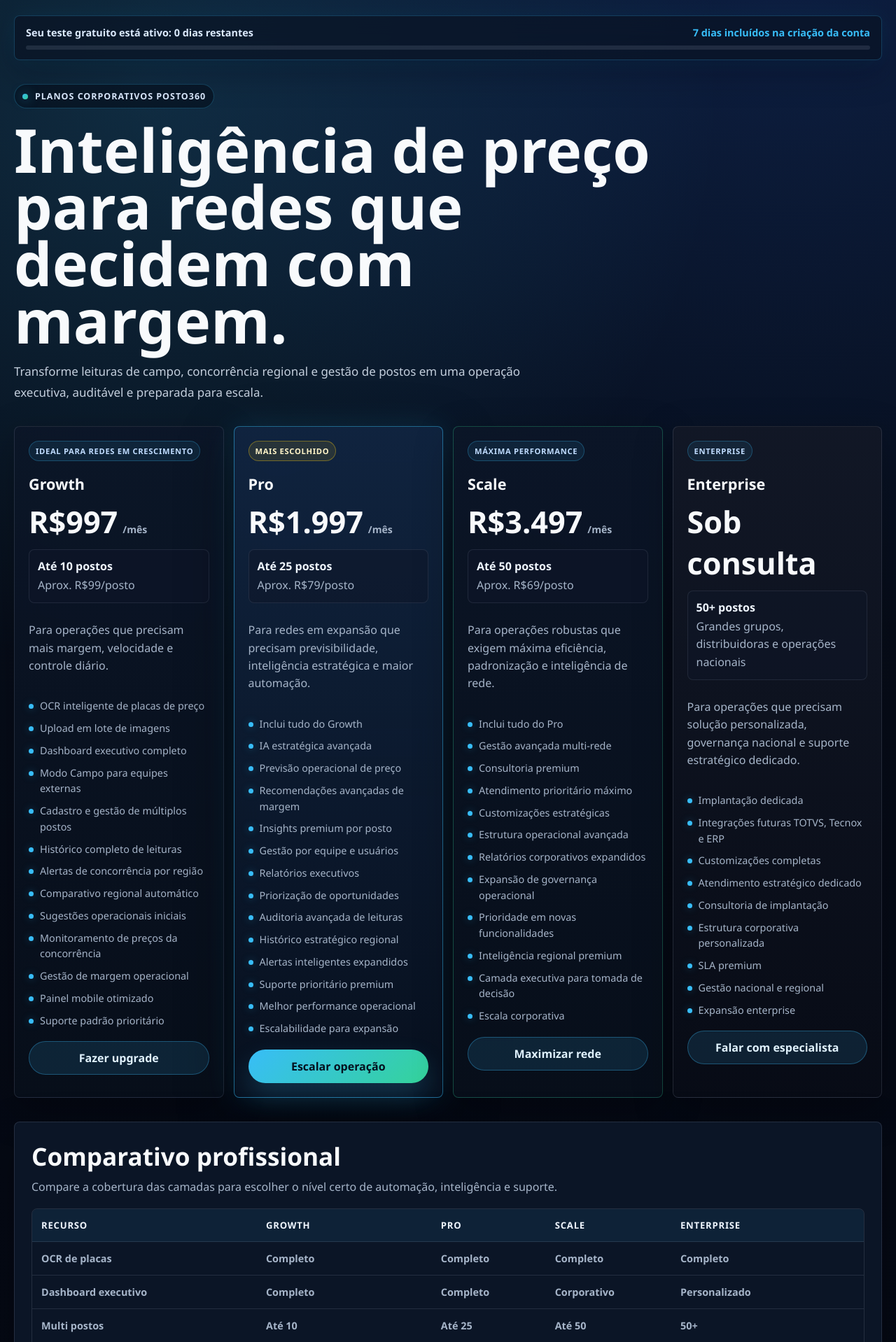
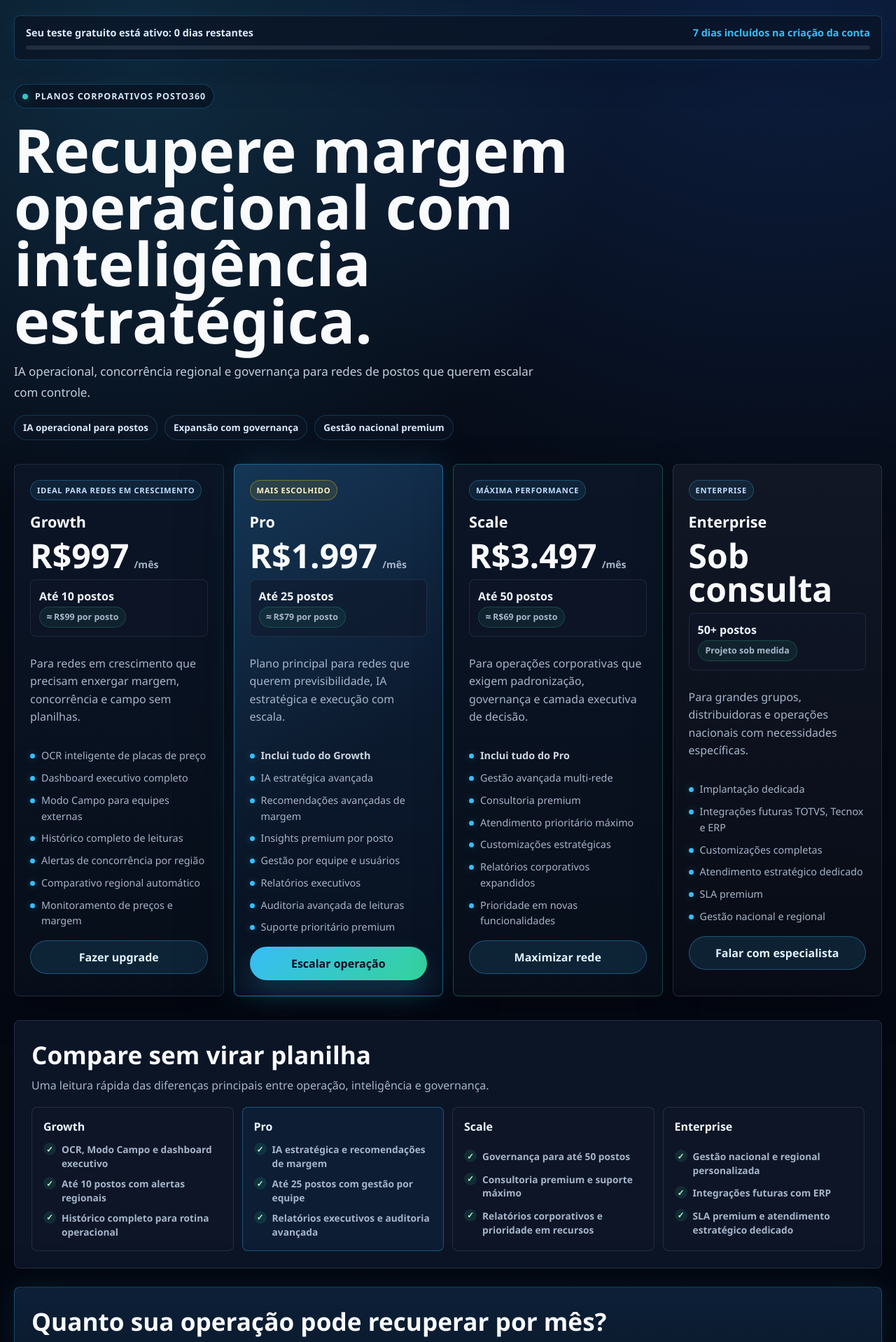
Before and after one commit to eduardoassisbretas-hash/posto360-mvp, a FastAPI app: template app/templates/planos.html in a window 1280 px wide. Shown: the part 70-1988 px from the top of the page at 70% size. Run offline with FastAPI, Linux system fonts and the light colour scheme; the template is opened without the code that fills it, so the values that code supplies are empty; some libraries are stand-ins or nearby versions.

Commit message:
Atualização e melhorias no Posto360

```diff
--- a/app/templates/planos.html
+++ b/app/templates/planos.html
@@ -183,6 +183,25 @@
             line-height: 1.75;
         }
 
+        .hero-metrics {
+            display: flex;
+            flex-wrap: wrap;
+            gap: 10px;
+        }
+
+        .hero-metrics span {
+            display: inline-flex;
+            align-items: center;
+            min-height: 36px;
+            padding: 0 12px;
+            border: 1px solid rgba(56, 189, 248, 0.2);
+            border-radius: 999px;
+            background: rgba(15, 23, 42, 0.52);
+            color: #dbeafe;
+            font-size: 0.84rem;
+            font-weight: 850;
+        }
+
         .plans {
             display: grid;
             grid-template-columns: repeat(4, minmax(0, 1fr));
@@ -194,9 +213,9 @@
             position: relative;
             display: grid;
             align-content: start;
-            gap: 18px;
+            gap: 16px;
             min-height: 100%;
-            padding: 20px;
+            padding: 22px;
             border: 1px solid var(--line);
             border-radius: var(--radius);
             background: linear-gradient(180deg, rgba(12, 22, 40, 0.9), rgba(8, 15, 27, 0.88));
@@ -215,6 +234,19 @@
             border-color: rgba(56, 189, 248, 0.5);
             background: linear-gradient(180deg, rgba(16, 36, 64, 0.98), rgba(8, 17, 31, 0.94));
             box-shadow: var(--shadow), 0 0 46px rgba(56, 189, 248, 0.16);
+        }
+
+        .plan-card.featured::before {
+            content: "";
+            position: absolute;
+            inset: 0;
+            border-radius: inherit;
+            background: linear-gradient(135deg, rgba(56, 189, 248, 0.12), transparent 58%);
+            pointer-events: none;
+        }
+
+        .plan-card > * {
+            position: relative;
         }
 
         .plan-card.scale {
@@ -263,7 +295,8 @@
         }
 
         .price strong {
-            font-size: clamp(2rem, 4vw, 2.7rem);
+            font-size: clamp(2.2rem, 4vw, 3rem);
+            line-height: 1;
         }
 
         .price span {
@@ -278,6 +311,20 @@
             border: 1px solid rgba(148, 163, 184, 0.14);
             border-radius: var(--radius);
             background: rgba(15, 23, 42, 0.54);
+        }
+
+        .unit-price {
+            display: inline-flex;
+            width: fit-content;
+            align-items: center;
+            min-height: 30px;
+            padding: 0 10px;
+            border: 1px solid rgba(52, 211, 153, 0.22);
+            border-radius: 999px;
+            background: rgba(52, 211, 153, 0.08);
+            color: #bbf7d0;
+            font-size: 0.78rem;
+            font-weight: 950;
         }
 
         .coverage strong {
@@ -317,6 +364,11 @@
             border-radius: 999px;
             background: var(--cyan);
             box-shadow: 0 0 12px rgba(56, 189, 248, 0.34);
+        }
+
+        .feature-list .muted-feature {
+            color: #cbd5e1;
+            font-weight: 900;
         }
 
         .cta {
@@ -370,46 +422,107 @@
             margin: 0;
         }
 
-        .comparison-wrap {
-            overflow-x: auto;
+        .compare-grid {
+            display: grid;
+            grid-template-columns: repeat(4, minmax(0, 1fr));
+            gap: 12px;
+        }
+
+        .compare-card {
+            display: grid;
+            gap: 12px;
+            padding: 16px;
             border: 1px solid var(--line);
             border-radius: var(--radius);
+            background: rgba(15, 23, 42, 0.54);
         }
 
-        .comparison-table {
-            width: 100%;
-            min-width: 860px;
-            border-collapse: collapse;
+        .compare-card.featured-compare {
+            border-color: rgba(56, 189, 248, 0.36);
+            background: rgba(14, 34, 60, 0.68);
         }
 
-        .comparison-table th,
-        .comparison-table td {
-            padding: 14px 13px;
-            border-bottom: 1px solid var(--line);
-            color: var(--muted);
-            text-align: left;
-            font-size: 0.9rem;
-            font-weight: 800;
+        .compare-card h3 {
+            margin: 0;
+            color: #eff6ff;
+            font-size: 1rem;
         }
 
-        .comparison-table th {
-            color: #eff6ff;
-            background: rgba(56, 189, 248, 0.08);
-            font-size: 0.82rem;
-            text-transform: uppercase;
-            letter-spacing: 0.06em;
+        .compare-list {
+            display: grid;
+            gap: 9px;
+            margin: 0;
+            padding: 0;
+            list-style: none;
         }
 
-        .comparison-table tr:last-child td {
-            border-bottom: 0;
+        .compare-list li {
+            display: flex;
+            gap: 8px;
+            color: var(--muted);
+            font-size: 0.86rem;
+            font-weight: 800;
+            line-height: 1.45;
         }
 
-        .yes {
+        .compare-list li::before {
+            content: "✓";
+            display: inline-flex;
+            align-items: center;
+            justify-content: center;
+            width: 18px;
+            height: 18px;
+            flex: 0 0 auto;
+            border-radius: 999px;
+            background: rgba(52, 211, 153, 0.12);
             color: #bbf7d0;
+            font-size: 0.74rem;
+            font-weight: 950;
         }
 
-        .limited {
-            color: #fde68a;
+        .mobile-compare {
+            display: none;
+        }
+
+        .mobile-compare details {
+            border: 1px solid var(--line);
+            border-radius: var(--radius);
+            background: rgba(15, 23, 42, 0.54);
+            overflow: hidden;
+        }
+
+        .mobile-compare details + details {
+            margin-top: 10px;
+        }
+
+        .mobile-compare summary {
+            display: flex;
+            align-items: center;
+            justify-content: space-between;
+            min-height: 56px;
+            padding: 0 14px;
+            color: #eff6ff;
+            cursor: pointer;
+            font-weight: 950;
+            list-style: none;
+        }
+
+        .mobile-compare summary::-webkit-details-marker {
+            display: none;
+        }
+
+        .mobile-compare summary::after {
+            content: "+";
+            color: var(--cyan);
+            font-size: 1.2rem;
+        }
+
+        .mobile-compare details[open] summary::after {
+            content: "-";
+        }
+
+        .mobile-compare .compare-list {
+            padding: 0 14px 14px;
         }
 
         .roi-grid {
@@ -535,10 +683,15 @@
 
         <section class="hero" aria-labelledby="plans-title">
             <div class="eyebrow">Planos corporativos Posto360</div>
-            <h1 id="plans-title">Inteligência de preço para redes que decidem com margem.</h1>
+            <h1 id="plans-title">Recupere margem operacional com inteligência estratégica.</h1>
             <p class="hero-copy">
-                Transforme leituras de campo, concorrência regional e gestão de postos em uma operação executiva, auditável e preparada para escala.
+                IA operacional, concorrência regional e governança para redes de postos que querem escalar com controle.
             </p>
+            <div class="hero-metrics" aria-label="Benefícios principais">
+                <span>IA operacional para postos</span>
+                <span>Expansão com governança</span>
+                <span>Gestão nacional premium</span>
+            </div>
         </section>
 
         <section class="plans" aria-label="Planos corporativos">
@@ -549,24 +702,18 @@
                     <div class="price"><strong>R$997</strong><span>/mês</span></div>
                     <div class="coverage">
                         <strong>Até 10 postos</strong>
-                        <span>Aprox. R$99/posto</span>
+                        <span class="unit-price">≈ R$99 por posto</span>
                     </div>
-                    <p class="plan-copy">Para operações que precisam mais margem, velocidade e controle diário.</p>
+                    <p class="plan-copy">Para redes em crescimento que precisam enxergar margem, concorrência e campo sem planilhas.</p>
                 </div>
                 <ul class="feature-list">
                     <li>OCR inteligente de placas de preço</li>
-                    <li>Upload em lote de imagens</li>
                     <li>Dashboard executivo completo</li>
                     <li>Modo Campo para equipes externas</li>
-                    <li>Cadastro e gestão de múltiplos postos</li>
                     <li>Histórico completo de leituras</li>
                     <li>Alertas de concorrência por região</li>
                     <li>Comparativo regional automático</li>
-                    <li>Sugestões operacionais iniciais</li>
-                    <li>Monitoramento de preços da concorrência</li>
-                    <li>Gestão de margem operacional</li>
-                    <li>Painel mobile otimizado</li>
-                    <li>Suporte padrão prioritário</li>
+                    <li>Monitoramento de preços e margem</li>
                 </ul>
                 <a class="cta" href="/configuracoes?upgrade=growth">Fazer upgrade</a>
             </article>
@@ -578,25 +725,19 @@
                     <div class="price"><strong>R$1.997</strong><span>/mês</span></div>
                     <div class="coverage">
                         <strong>Até 25 postos</strong>
-                        <span>Aprox. R$79/posto</span>
+                        <span class="unit-price">≈ R$79 por posto</span>
                     </div>
-                    <p class="plan-copy">Para redes em expansão que precisam previsibilidade, inteligência estratégica e maior automação.</p>
+                    <p class="plan-copy">Plano principal para redes que querem previsibilidade, IA estratégica e execução com escala.</p>
                 </div>
                 <ul class="feature-list">
-                    <li>Inclui tudo do Growth</li>
+                    <li class="muted-feature">Inclui tudo do Growth</li>
                     <li>IA estratégica avançada</li>
-                    <li>Previsão operacional de preço</li>
                     <li>Recomendações avançadas de margem</li>
                     <li>Insights premium por posto</li>
                     <li>Gestão por equipe e usuários</li>
                     <li>Relatórios executivos</li>
-                    <li>Priorização de oportunidades</li>
                     <li>Auditoria avançada de leituras</li>
-                    <li>Histórico estratégico regional</li>
-                    <li>Alertas inteligentes expandidos</li>
                     <li>Suporte prioritário premium</li>
-                    <li>Melhor performance operacional</li>
-                    <li>Escalabilidade para expansão</li>
                 </ul>
                 <a class="cta primary" href="/configuracoes?upgrade=pro">Escalar operação</a>
             </article>
@@ -608,23 +749,18 @@
                     <div class="price"><strong>R$3.497</strong><span>/mês</span></div>
                     <div class="coverage">
                         <strong>Até 50 postos</strong>
-                        <span>Aprox. R$69/posto</span>
+                        <span class="unit-price">≈ R$69 por posto</span>
                     </div>
-                    <p class="plan-copy">Para operações robustas que exigem máxima eficiência, padronização e inteligência de rede.</p>
+                    <p class="plan-copy">Para operações corporativas que exigem padronização, governança e camada executiva de decisão.</p>
                 </div>
                 <ul class="feature-list">
-                    <li>Inclui tudo do Pro</li>
+                    <li class="muted-feature">Inclui tudo do Pro</li>
                     <li>Gestão avançada multi-rede</li>
                     <li>Consultoria premium</li>
                     <li>Atendimento prioritário máximo</li>
                     <li>Customizações estratégicas</li>
-                    <li>Estrutura operacional avançada</li>
                     <li>Relatórios corporativos expandidos</li>
-                    <li>Expansão de governança operacional</li>
                     <li>Prioridade em novas funcionalidades</li>
-                    <li>Inteligência regional premium</li>
-                    <li>Camada executiva para tomada de decisão</li>
-                    <li>Escala corporativa</li>
                 </ul>
                 <a class="cta" href="mailto:comercial@posto360app.com.br?subject=Posto360%20Scale">Maximizar rede</a>
             </article>
@@ -636,20 +772,17 @@
                     <div class="price"><strong>Sob consulta</strong></div>
                     <div class="coverage">
                         <strong>50+ postos</strong>
-                        <span>Grandes grupos, distribuidoras e operações nacionais</span>
+                        <span class="unit-price">Projeto sob medida</span>
                     </div>
-                    <p class="plan-copy">Para operações que precisam solução personalizada, governança nacional e suporte estratégico dedicado.</p>
+                    <p class="plan-copy">Para grandes grupos, distribuidoras e operações nacionais com necessidades específicas.</p>
                 </div>
                 <ul class="feature-list">
                     <li>Implantação dedicada</li>
                     <li>Integrações futuras TOTVS, Tecnox e ERP</li>
                     <li>Customizações completas</li>
                     <li>Atendimento estratégico dedicado</li>
-                    <li>Consultoria de implantação</li>
-                    <li>Estrutura corporativa personalizada</li>
                     <li>SLA premium</li>
                     <li>Gestão nacional e regional</li>
-                    <li>Expansão enterprise</li>
                 </ul>
                 <a class="cta" href="mailto:comercial@posto360app.com.br?subject=Posto360%20Enterprise">Falar com especialista</a>
             </article>
@@ -657,45 +790,83 @@
 
         <section class="section-panel" aria-label="Comparativo de planos">
             <div class="section-heading">
-                <h2>Comparativo profissional</h2>
-                <p class="section-copy">Compare a cobertura das camadas para escolher o nível certo de automação, inteligência e suporte.</p>
+                <h2>Compare sem virar planilha</h2>
+                <p class="section-copy">Uma leitura rápida das diferenças principais entre operação, inteligência e governança.</p>
             </div>
-            <div class="comparison-wrap">
-                <table class="comparison-table">
-                    <thead>
-                        <tr>
-                            <th>Recurso</th>
-                            <th>Growth</th>
-                            <th>Pro</th>
-                            <th>Scale</th>
-                            <th>Enterprise</th>
-                        </tr>
-                    </thead>
-                    <tbody>
-                        <tr><td>OCR de placas</td><td class="yes">Completo</td><td class="yes">Completo</td><td class="yes">Completo</td><td class="yes">Completo</td></tr>
-                        <tr><td>Dashboard executivo</td><td class="yes">Completo</td><td class="yes">Completo</td><td class="yes">Corporativo</td><td class="yes">Personalizado</td></tr>
-                        <tr><td>Multi postos</td><td>Até 10</td><td>Até 25</td><td>Até 50</td><td>50+</td></tr>
-                        <tr><td>Modo Campo</td><td class="yes">Incluído</td><td class="yes">Incluído</td><td class="yes">Incluído</td><td class="yes">Incluído</td></tr>
-                        <tr><td>Histórico operacional</td><td class="yes">Completo</td><td class="yes">Avançado</td><td class="yes">Corporativo</td><td class="yes">Personalizado</td></tr>
-                        <tr><td>Alertas inteligentes</td><td>Regional</td><td class="yes">Expandido</td><td class="yes">Avançado</td><td class="yes">Personalizado</td></tr>
-                        <tr><td>Comparativo regional</td><td class="yes">Automático</td><td class="yes">Avançado</td><td class="yes">Premium</td><td class="yes">Nacional</td></tr>
-                        <tr><td>IA estratégica</td><td class="limited">Inicial</td><td class="yes">Avançada</td><td class="yes">Premium</td><td class="yes">Sob medida</td></tr>
-                        <tr><td>Previsão operacional</td><td>-</td><td class="yes">Incluída</td><td class="yes">Avançada</td><td class="yes">Sob medida</td></tr>
-                        <tr><td>Relatórios executivos</td><td>-</td><td class="yes">Incluídos</td><td class="yes">Expandidos</td><td class="yes">Corporativos</td></tr>
-                        <tr><td>Gestão por equipe</td><td>-</td><td class="yes">Incluída</td><td class="yes">Avançada</td><td class="yes">Personalizada</td></tr>
-                        <tr><td>Consultoria premium</td><td>-</td><td>-</td><td class="yes">Incluída</td><td class="yes">Dedicada</td></tr>
-                        <tr><td>Integrações futuras</td><td>-</td><td>-</td><td class="limited">Planejadas</td><td class="yes">TOTVS, Tecnox e ERP</td></tr>
-                        <tr><td>Atendimento prioritário</td><td>Padrão prioritário</td><td class="yes">Premium</td><td class="yes">Máximo</td><td class="yes">Dedicado</td></tr>
-                        <tr><td>Customização</td><td>-</td><td>-</td><td class="limited">Estratégica</td><td class="yes">Completa</td></tr>
-                    </tbody>
-                </table>
+            <div class="compare-grid desktop-compare" aria-label="Comparativo em cards">
+                <article class="compare-card">
+                    <h3>Growth</h3>
+                    <ul class="compare-list">
+                        <li>OCR, Modo Campo e dashboard executivo</li>
+                        <li>Até 10 postos com alertas regionais</li>
+                        <li>Histórico completo para rotina operacional</li>
+                    </ul>
+                </article>
+                <article class="compare-card featured-compare">
+                    <h3>Pro</h3>
+                    <ul class="compare-list">
+                        <li>IA estratégica e recomendações de margem</li>
+                        <li>Até 25 postos com gestão por equipe</li>
+                        <li>Relatórios executivos e auditoria avançada</li>
+                    </ul>
+                </article>
+                <article class="compare-card">
+                    <h3>Scale</h3>
+                    <ul class="compare-list">
+                        <li>Governança para até 50 postos</li>
+                        <li>Consultoria premium e suporte máximo</li>
+                        <li>Relatórios corporativos e prioridade em recursos</li>
+                    </ul>
+                </article>
+                <article class="compare-card">
+                    <h3>Enterprise</h3>
+                    <ul class="compare-list">
+                        <li>Gestão nacional e regional personalizada</li>
+                        <li>Integrações futuras com ERP</li>
+                        <li>SLA premium e atendimento estratégico dedicado</li>
+                    </ul>
+                </article>
+            </div>
+            <div class="mobile-compare" aria-label="Comparativo mobile">
+                <details open>
+                    <summary>Growth</summary>
+                    <ul class="compare-list">
+                        <li>OCR, Modo Campo e dashboard executivo</li>
+                        <li>Até 10 postos com alertas regionais</li>
+                        <li>Histórico completo para rotina operacional</li>
+                    </ul>
+                </details>
+                <details>
+                    <summary>Pro</summary>
+                    <ul class="compare-list">
+                        <li>IA estratégica e recomendações de margem</li>
+                        <li>Até 25 postos com gestão por equipe</li>
+                        <li>Relatórios executivos e auditoria avançada</li>
+                    </ul>
+                </details>
+                <details>
+                    <summary>Scale</summary>
+                    <ul class="compare-list">
+                        <li>Governança para até 50 postos</li>
+                        <li>Consultoria premium e suporte máximo</li>
+                        <li>Relatórios corporativos e prioridade em recursos</li>
+                    </ul>
+                </details>
+                <details>
+                    <summary>Enterprise</summary>
+                    <ul class="compare-list">
+                        <li>Gestão nacional e regional personalizada</li>
+                        <li>Integrações futuras com ERP</li>
+                        <li>SLA premium e atendimento estratégico dedicado</li>
+                    </ul>
+                </details>
             </div>
         </section>
 
-        <section class="section-panel" aria-label="ROI estimado">
+        <section class="section-panel roi-panel" aria-label="ROI estimado">
             <div class="section-heading">
                 <h2>Quanto sua operação pode recuperar por mês?</h2>
-                <p class="section-copy">Se o Posto360 gerar apenas R$500 de ganho operacional por posto:</p>
+                <p class="section-copy">Calculadora estratégica simples: se o Posto360 gerar apenas R$500 de ganho operacional por posto.</p>
             </div>
             <div class="roi-grid">
                 <div class="roi-card">
```
Also changed, not shown: other parts of app/templates/planos.html (+39 -4 lines).
